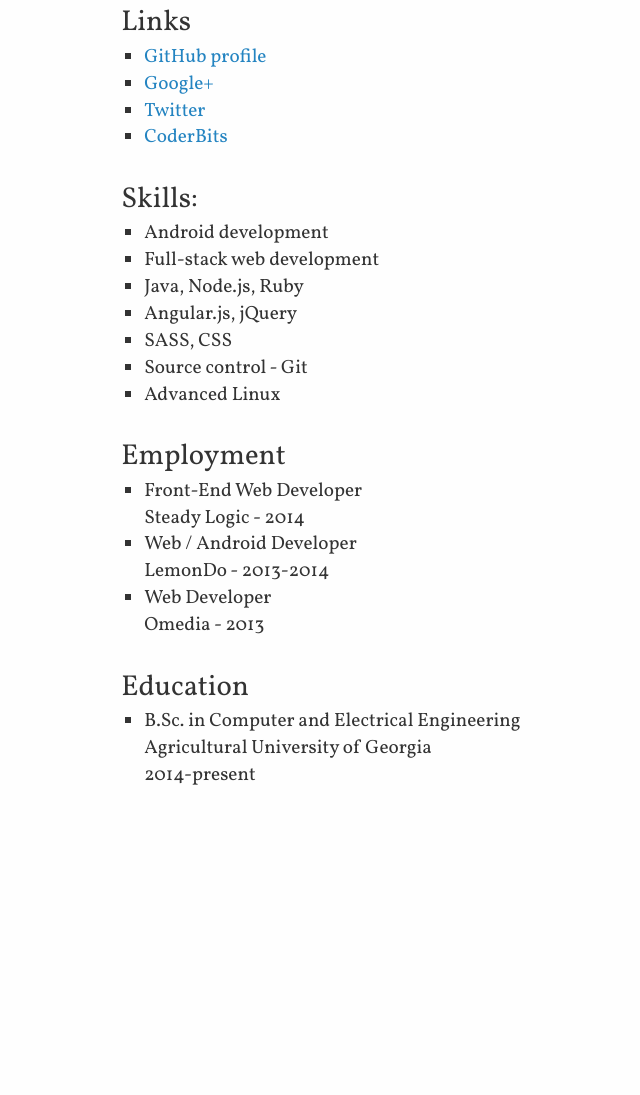
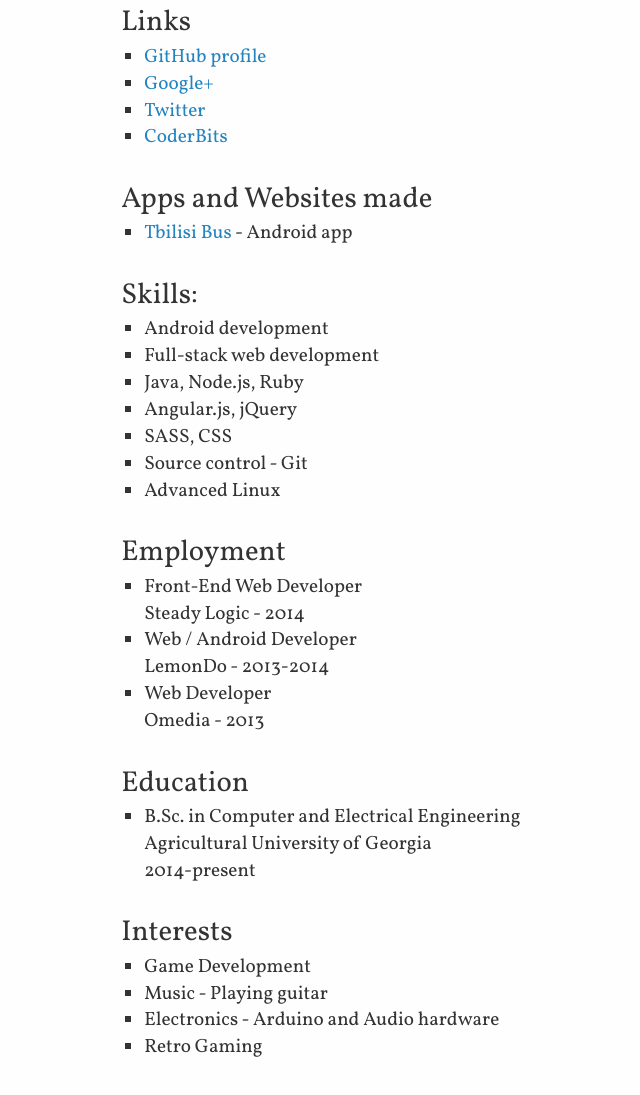
Before and after one commit to shvelo/resume, a website: page index.html in a window 1280 px wide. Shown: the part 511-1606 px from the top of the page, without its empty margins (202-842 px from the left). Before the commit the page ends 1335 px from the top, so only its background shows below. Drawn offline with Linux system fonts and the light colour scheme.

Commit message:
Add more sections

```diff
--- a/index.html
+++ b/index.html
@@ -17,6 +17,10 @@
 <li><a href="https://plus.google.com/+NickShvelidze">Google+</a></li>
 <li><a href="https://twitter.com/shvelo96">Twitter</a></li>
 <li><a href="https://coderbits.com/shvelo">CoderBits</a></li>
+</ul>
+<h2 id="apps-and-websites-made">Apps and Websites made</h2>
+<ul>
+<li><a href="https://play.google.com/store/apps/details?id=com.tbilisi.bus">Tbilisi Bus</a> - Android app</li>
 </ul>
 <h2 id="skills-">Skills:</h2>
 <ul>
@@ -38,6 +42,13 @@
 <ul>
 <li>B.Sc. in Computer and Electrical Engineering<br>Agricultural University of Georgia<br>2014-present</li>
 </ul>
+<h2 id="interests">Interests</h2>
+<ul>
+<li>Game Development</li>
+<li>Music - Playing guitar</li>
+<li>Electronics - Arduino and Audio hardware</li>
+<li>Retro Gaming</li>
+</ul>
 
 </body>
 </html>
```
Also changed, not shown: resume.html (+11 -0 lines), resume.md (+9 -0 lines).
